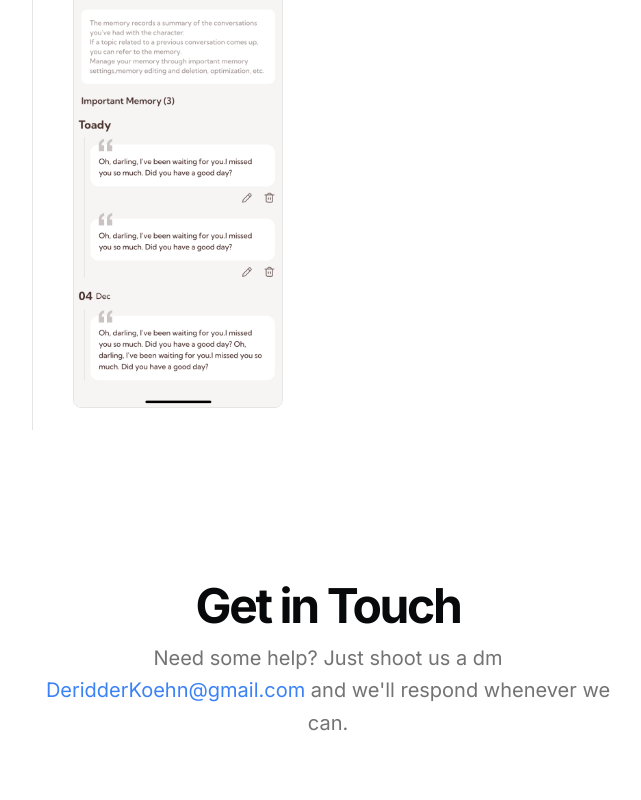
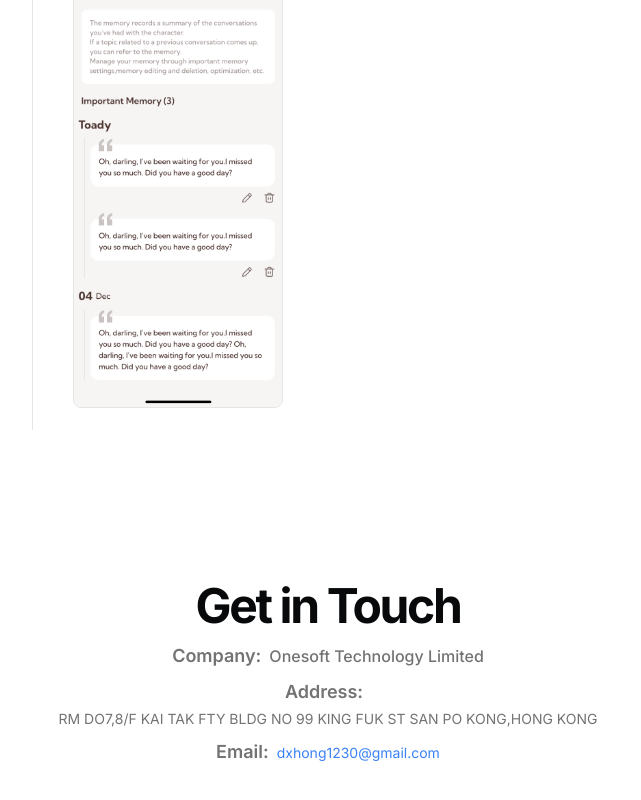
Before and after one commit to picmagic/soulmate, a Next.js app: page / in a window 1280 px wide. Shown: the part 3965-4765 px from the top of the page, without its empty margins (312-953 px from the left). Built offline with nearby package versions, Linux system fonts and the light colour scheme.

Commit message:
feat: 替换公司信息
Signed-off-by: cleexiang <cleexiang@126.com>

```diff
--- a/src/app/page.tsx
+++ b/src/app/page.tsx
@@ -179,16 +179,29 @@ export default function Page() {
 							<h2 className='text-3xl font-bold tracking-tighter sm:text-5xl'>
 								Get in Touch
 							</h2>
-							<p className='mx-auto max-w-[600px] text-muted-foreground md:text-xl/relaxed lg:text-base/relaxed xl:text-xl/relaxed'>
-								Need some help? Just shoot us a dm{' '}
-								<Link
-									href={`mailto:${DATA.contact.email}`}
-									className='text-blue-500 hover:underline'
-								>
-									{DATA.contact.email}
-								</Link>{' '}
-								and we&apos;ll respond whenever we can.
-							</p>
+							<div className='mt-4 text-muted-foreground'>
+								<div className='mb-2'>
+									<h3 className='text-lg font-semibold inline-block mr-2'>Company:</h3>
+									<p className='font-medium inline-block'>Onesoft Technology Limited</p>
+								</div>
+								<div className='mb-2'>
+									<h3 className='text-lg font-semibold inline-block mr-2'>Address:</h3>
+									<p className='text-sm inline-block'>
+										RM DO7,8/F KAI TAK FTY BLDG NO 99 KING FUK ST SAN PO KONG,HONG KONG
+									</p>
+								</div>
+								<div>
+									<h3 className='text-lg font-semibold inline-block mr-2'>Email:</h3>
+									<p className='text-sm inline-block'>
+										<Link
+											href='mailto:dxhong1230@gmail.com'
+											className='text-blue-500 hover:underline'
+										>
+											dxhong1230@gmail.com
+										</Link>
+									</p>
+								</div>
+							</div>
 						</div>
 					</BlurFade>
 				</div>
--- a/src/app/privacy/page.tsx
+++ b/src/app/privacy/page.tsx
@@ -265,7 +265,7 @@ export default function PrivacyPolicy() {
 				<p>
 					If you have any questions about our Privacy policy, please feel free
 					to contact us:{' '}
-					<a href='mailto:DeridderKoehn@gmail.com'>DeridderKoehn@gmail.com</a>
+					<a href='mailto:dxhong1230@gmail.com'>dxhong1230@gmail.com</a>
 				</p>
 			</section>
 		</div>
--- a/src/app/terms/page.tsx
+++ b/src/app/terms/page.tsx
@@ -327,7 +327,7 @@ export default function TermsOfUse() {
 					We reserve the right to respond to user support requests. If you want
 					to submit a support request or have any questions about this Agreement
 					or the App, please contact us:{' '}
-					<a href='mailto:DeridderKoehn@gmail.com'>DeridderKoehn@gmail.com</a>
+					<a href='mailto:dxhong1230@gmail.com'>dxhong1230@gmail.com</a>
 				</p>
 			</section>
 		</div>
```
